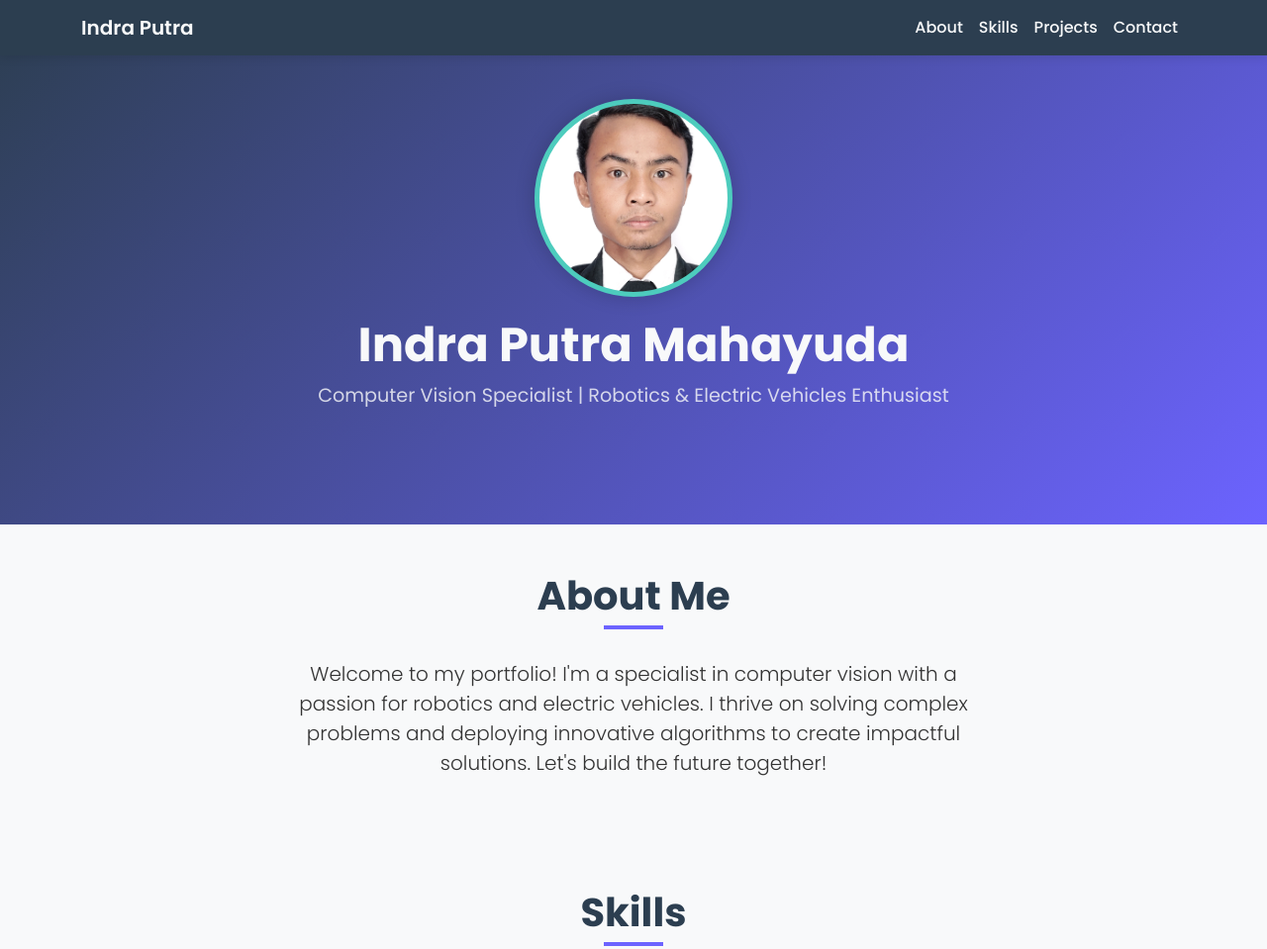
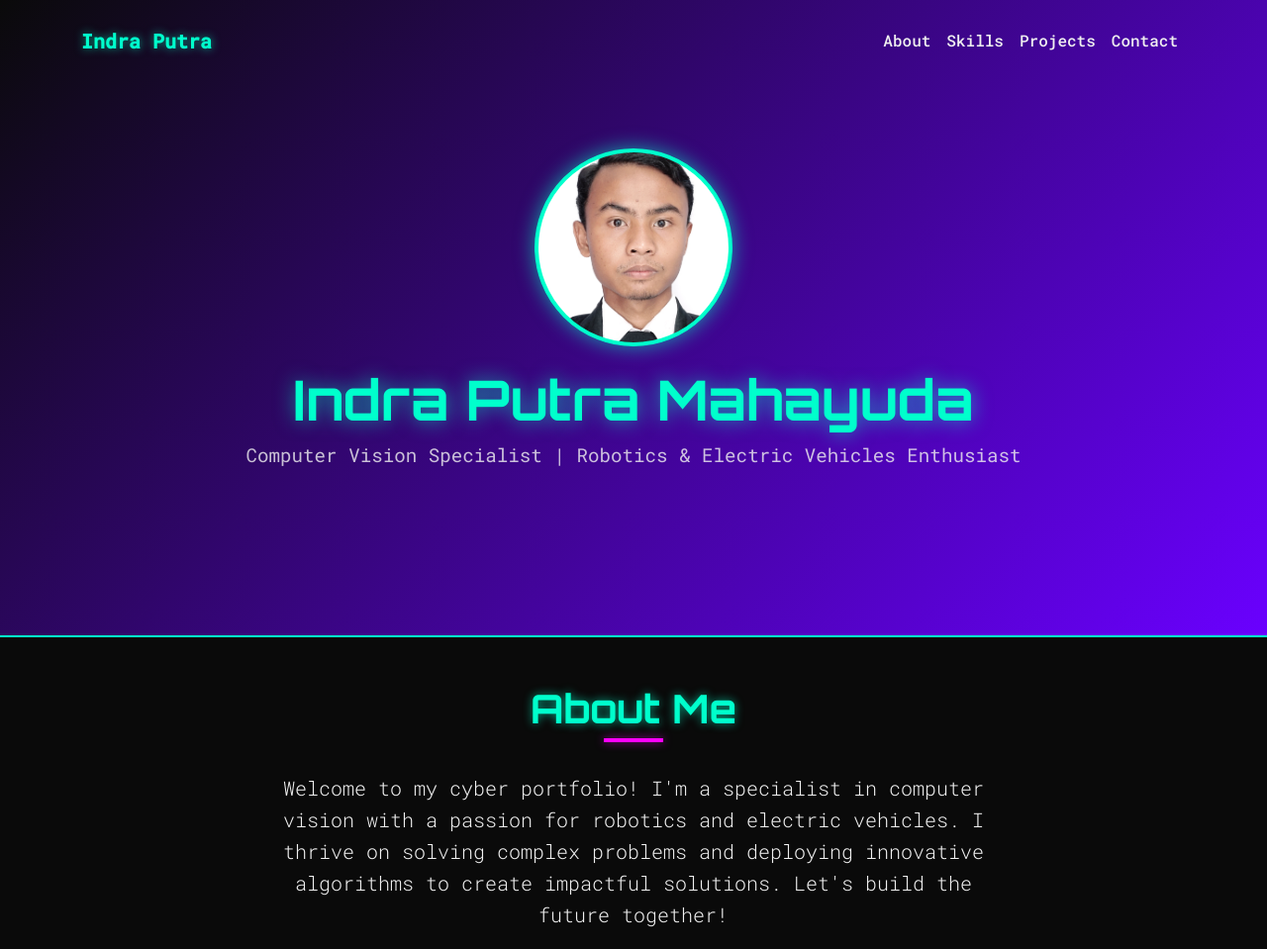
Before and after one commit to Indrapuma/indrapuma.github.io, a plain HTML site: page index.html in a window 1280 px wide. Shown: the top 959 px of the page at 99% size. Drawn offline with nearby package versions, Linux system fonts and the light colour scheme.

Commit message:
Update index.html

```diff
--- a/index.html
+++ b/index.html
@@ -3,34 +3,48 @@
   <head>
     <meta charset="UTF-8" />
     <meta name="viewport" content="width=device-width, initial-scale=1.0" />
-    <title>Indra's Portfolio</title>
+    <title>Indra's Cyber Portfolio</title>
     <link href="https://cdn.jsdelivr.net/npm/bootstrap@5.3.0/dist/css/bootstrap.min.css" rel="stylesheet" />
-    <link href="https://fonts.googleapis.com/css2?family=Poppins:wght@300;400;500;600;700&display=swap" rel="stylesheet" />
+    <link href="https://fonts.googleapis.com/css2?family=Orbitron:wght@400;500;600;700&family=Roboto+Mono:wght@300;400;500&display=swap" rel="stylesheet" />
     <style>
-      body {
-        font-family: 'Poppins', sans-serif;
-        background-color: #f8f9fa;
-        color: #333;
+      /* Cyberlight Theme */
+      :root {
+        --primary-color: #00ffcc; /* Neon Cyan */
+        --secondary-color: #ff00ff; /* Neon Pink */
+        --accent-color: #6a00ff; /* Neon Purple */
+        --dark-color: #0a0a0a; /* Dark Background */
+        --light-color: #f0f0f0; /* Light Text */
+        --glow-color: rgba(0, 255, 204, 0.6); /* Glow Effect */
       }
 
-      /* Custom Colors */
-      :root {
-        --primary-color: #6c63ff;
-        --secondary-color: #ff6584;
-        --accent-color: #4dccbd;
-        --dark-color: #2c3e50;
-        --light-color: #f8f9fa;
+      body {
+        font-family: 'Roboto Mono', monospace;
+        background-color: var(--dark-color);
+        color: var(--light-color);
+        line-height: 1.6;
+      }
+
+      h1,
+      h2,
+      h3,
+      h4,
+      h5,
+      h6 {
+        font-family: 'Orbitron', sans-serif;
+        color: var(--primary-color);
+        text-shadow: 0 0 10px var(--glow-color);
       }
 
       /* Navbar */
       .navbar {
-        background-color: var(--dark-color) !important;
-        box-shadow: 0 2px 10px rgba(0, 0, 0, 0.1);
+        background-color: transparent !important;
+        padding: 20px 0;
       }
 
       .navbar-brand {
-        font-weight: 600;
-        color: var(--light-color) !important;
+        font-weight: 700;
+        color: var(--primary-color) !important;
+        text-shadow: 0 0 10px var(--glow-color);
       }
 
       .nav-link {
@@ -40,14 +54,16 @@
       }
 
       .nav-link:hover {
-        color: var(--primary-color) !important;
+        color: var(--secondary-color) !important;
+        text-shadow: 0 0 10px rgba(255, 0, 255, 0.6);
       }
 
       /* Hero Section */
       #hero {
-        background: linear-gradient(135deg, var(--dark-color), var(--primary-color));
-        color: var(--light-color);
-        padding: 100px 0;
+        background: linear-gradient(135deg, var(--dark-color), var(--accent-color));
+        padding: 150px 0;
+        text-align: center;
+        border-bottom: 2px solid var(--primary-color);
       }
 
       .profile-img {
@@ -57,18 +73,21 @@
         background-size: cover;
         background-position: center;
         border-radius: 50%;
-        border: 5px solid var(--accent-color);
-        box-shadow: 0 0 20px rgba(0, 0, 0, 0.2);
+        border: 4px solid var(--primary-color);
+        box-shadow: 0 0 20px var(--glow-color);
       }
 
       .hero-title {
-        font-size: 3rem;
+        font-size: 3.5rem;
         font-weight: 700;
         margin-top: 20px;
+        color: var(--primary-color);
+        text-shadow: 0 0 20px var(--glow-color);
       }
 
       .hero-subtitle {
         font-size: 1.2rem;
+        color: var(--light-color);
         opacity: 0.8;
       }
 
@@ -76,7 +95,8 @@
       .section-title {
         font-size: 2.5rem;
         font-weight: 700;
-        color: var(--dark-color);
+        color: var(--primary-color);
+        text-shadow: 0 0 10px var(--glow-color);
         margin-bottom: 40px;
         position: relative;
       }
@@ -89,42 +109,46 @@
         transform: translateX(-50%);
         width: 60px;
         height: 4px;
-        background-color: var(--primary-color);
+        background-color: var(--secondary-color);
+        box-shadow: 0 0 10px rgba(255, 0, 255, 0.6);
       }
 
       /* Skills Section */
       .skill-card {
-        background: white;
+        background: rgba(255, 255, 255, 0.05);
         border-radius: 15px;
         padding: 30px;
         margin: 10px;
-        box-shadow: 0 4px 20px rgba(0, 0, 0, 0.1);
+        border: 1px solid rgba(255, 255, 255, 0.1);
+        backdrop-filter: blur(10px);
         transition: all 0.3s ease;
       }
 
       .skill-card:hover {
         transform: translateY(-10px);
-        box-shadow: 0 6px 25px rgba(0, 0, 0, 0.15);
+        box-shadow: 0 0 20px var(--glow-color);
       }
 
       .skill-icon {
         font-size: 2rem;
         color: var(--primary-color);
         margin-bottom: 15px;
+        text-shadow: 0 0 10px var(--glow-color);
       }
 
       /* Projects Section */
       .project-card {
-        border: none;
+        background: rgba(255, 255, 255, 0.05);
+        border: 1px solid rgba(255, 255, 255, 0.1);
         border-radius: 15px;
         overflow: hidden;
-        box-shadow: 0 4px 20px rgba(0, 0, 0, 0.1);
+        backdrop-filter: blur(10px);
         transition: all 0.3s ease;
       }
 
       .project-card:hover {
         transform: translateY(-10px);
-        box-shadow: 0 6px 25px rgba(0, 0, 0, 0.15);
+        box-shadow: 0 0 20px var(--glow-color);
       }
 
       .project-card img {
@@ -141,22 +165,26 @@
         border: none;
         padding: 10px 20px;
         border-radius: 25px;
+        color: var(--dark-color);
+        font-weight: 600;
         transition: all 0.3s ease;
       }
 
       .project-card .btn:hover {
         background-color: var(--secondary-color);
+        color: var(--light-color);
+        box-shadow: 0 0 10px rgba(255, 0, 255, 0.6);
       }
 
       /* Contact Section */
       #contact {
-        background: linear-gradient(135deg, var(--dark-color), var(--primary-color));
-        color: var(--light-color);
+        background: linear-gradient(135deg, var(--accent-color), var(--dark-color));
         padding: 80px 0;
+        border-top: 2px solid var(--primary-color);
       }
 
       .contact-btn {
-        background-color: var(--accent-color);
+        background-color: var(--primary-color);
         color: var(--dark-color);
         padding: 15px 30px;
         border-radius: 25px;
@@ -165,8 +193,9 @@
       }
 
       .contact-btn:hover {
-        background-color: var(--light-color);
-        color: var(--dark-color);
+        background-color: var(--secondary-color);
+        color: var(--light-color);
+        box-shadow: 0 0 10px rgba(255, 0, 255, 0.6);
       }
 
       /* Footer */
@@ -175,6 +204,7 @@
         color: var(--light-color);
         padding: 20px 0;
         text-align: center;
+        border-top: 1px solid rgba(255, 255, 255, 0.1);
       }
     </style>
   </head>
@@ -213,7 +243,7 @@
         <div class="row justify-content-center">
           <div class="col-lg-8 text-center">
             <p class="lead">
-              Welcome to my portfolio! I'm a specialist in computer vision with a passion for robotics and electric vehicles. I thrive on solving complex problems and deploying innovative algorithms to create impactful solutions. Let's build the future together!
+              Welcome to my cyber portfolio! I'm a specialist in computer vision with a passion for robotics and electric vehicles. I thrive on solving complex problems and deploying innovative algorithms to create impactful solutions. Let's build the future together!
             </p>
           </div>
         </div>
@@ -221,7 +251,7 @@
     </section>
 
     <!-- Skills Section -->
-    <section id="skills" class="py-5 bg-light">
+    <section id="skills" class="py-5">
       <div class="container">
         <h2 class="section-title text-center">Skills</h2>
         <div class="row justify-content-center">
```
